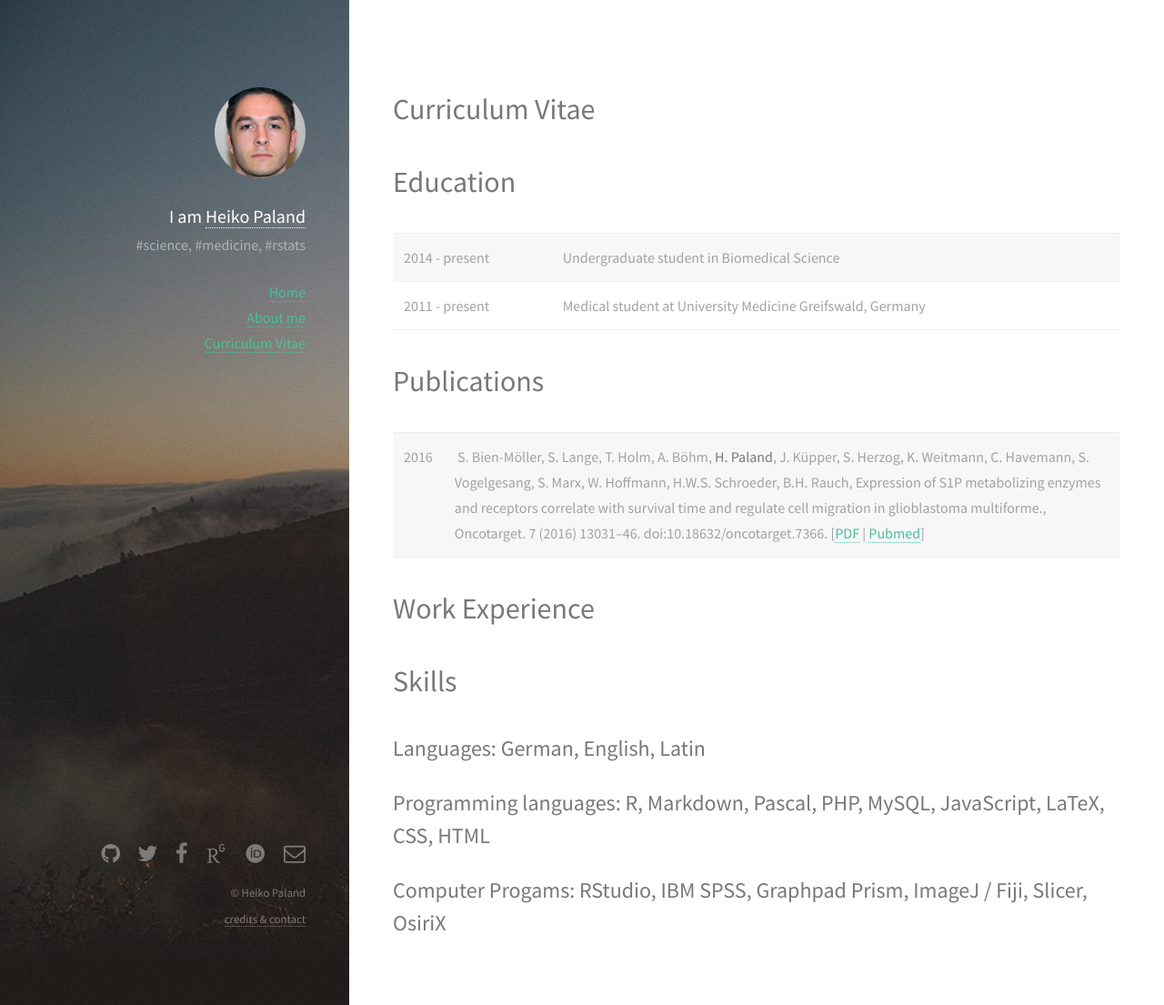
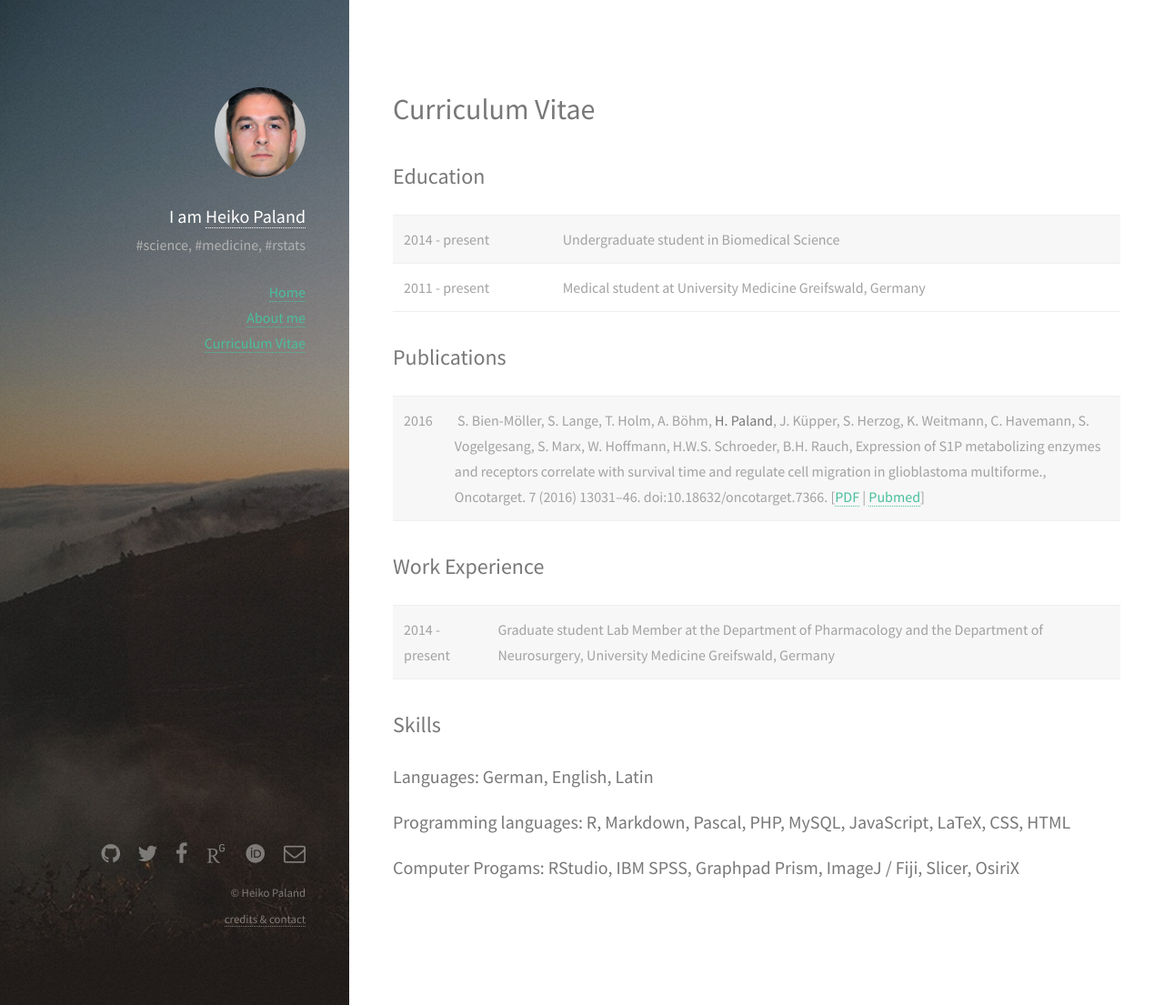
Before and after one commit to old-jekyll-templates/Strata-Jekyll-Theme, a Jekyll site: the page built from cv.md, in a window 1280 px wide and 1105 px high. Shown: the whole window at 91% size. Built offline with Jekyll 4.4.1, drawn with Linux system fonts in a browser that asks for light colours; some web fonts are replaced.

Commit message:
added work

```diff
--- a/cv.md
+++ b/cv.md
@@ -3,22 +3,24 @@ layout: page
 title: Curriculum Vitae
 ---
 
-# Education
+## Education
 
 | 2014 - present | Undergraduate student in Biomedical Science
 | 2011 - present | Medical student at University Medicine Greifswald, Germany
 
 
-# Publications
+## Publications
 
 | 2016 | S. Bien-Möller, S. Lange, T. Holm, A. Böhm, **H. Paland**, J. Küpper, S. Herzog, K. Weitmann, C. Havemann, S. Vogelgesang, S. Marx, W. Hoffmann, H.W.S. Schroeder, B.H. Rauch, Expression of S1P metabolizing enzymes and receptors correlate with survival time and regulate cell migration in glioblastoma multiforme., Oncotarget. 7 (2016) 13031–46. doi:10.18632/oncotarget.7366. [[PDF](http://www.impactjournals.com/oncotarget/index.php?journal=oncotarget&page=article&op=download&path%5B%5D=7366&path%5B%5D=21109) \| [Pubmed](http://www.ncbi.nlm.nih.gov/pubmed/26887055)]
 
-# Work Experience
+## Work Experience
 
-# Skills
+| 2014 - present | Graduate student Lab Member at the Department of Pharmacology and the Department of Neurosurgery, University Medicine Greifswald, Germany
 
-## Languages: German, English, Latin
+## Skills
 
-## Programming languages: R, Markdown, Pascal, PHP, MySQL,  JavaScript, LaTeX, CSS, HTML
+### Languages: German, English, Latin
 
-## Computer Progams: RStudio, IBM SPSS, Graphpad Prism, ImageJ / Fiji, Slicer, OsiriX
+### Programming languages: R, Markdown, Pascal, PHP, MySQL,  JavaScript, LaTeX, CSS, HTML
+
+### Computer Progams: RStudio, IBM SPSS, Graphpad Prism, ImageJ / Fiji, Slicer, OsiriX
```
